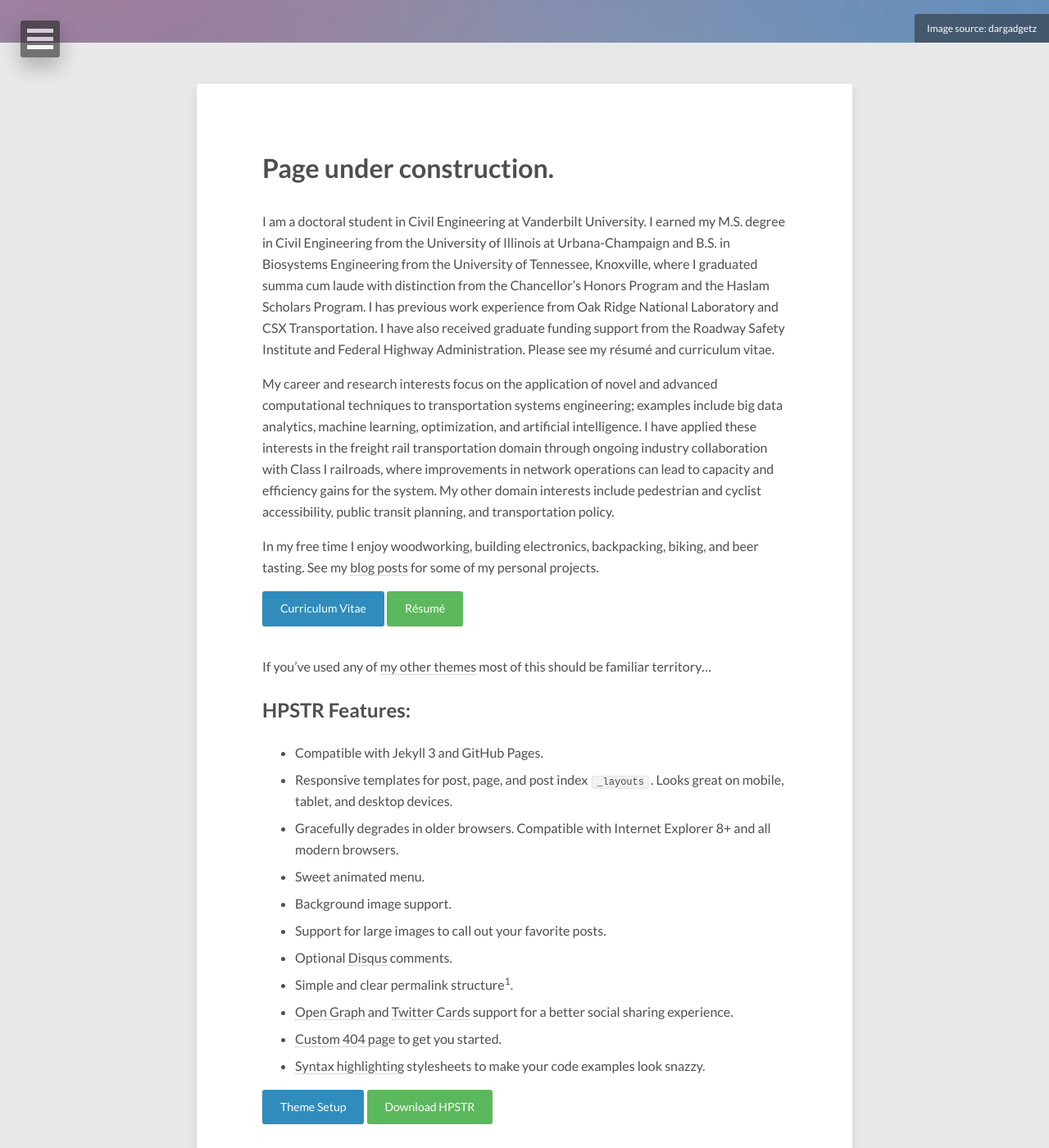
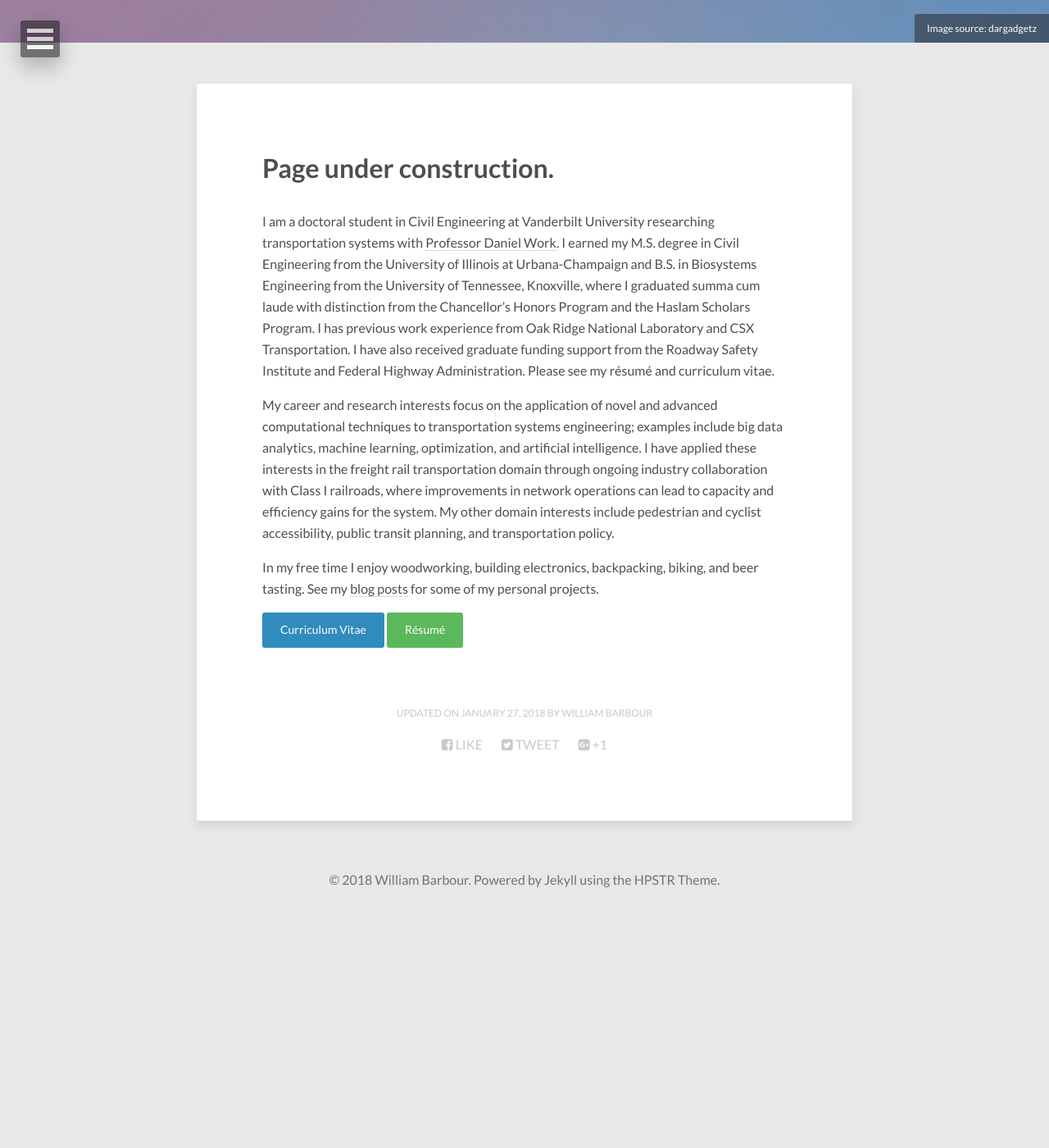
Before and after one commit to barbourww/barbourww.github.io, a Jekyll site: the page built from about/index.md, in a window 1280 px wide and 1400 px high, scrolled down 348 px. Shown: the whole window at 82% size. Built offline with Jekyll 4.4.1, drawn with Linux system fonts in a browser that asks for light colours; nearby versions of some CDN libraries; after the commit the page ends 1462 px from its top, so only the background shows below that; some of the changed text lies outside the part shown.

Commit message:
Finished out About page

```diff
--- a/about/index.md
+++ b/about/index.md
@@ -6,36 +6,15 @@ image:
   credit: dargadgetz
   creditlink: http://www.dargadgetz.com/ios-7-abstract-wallpaper-pack-for-iphone-5-and-ipod-touch-retina/
 comments: false
-modified: 2016-02-01
+modified: 2018-01-27
 ---
 
 # Page under construction.
 
-I am a doctoral student in Civil Engineering at Vanderbilt University. I earned my M.S. degree in Civil Engineering from the University of Illinois at Urbana-Champaign and B.S. in Biosystems Engineering from the University of Tennessee, Knoxville, where I graduated summa cum laude with distinction from the Chancellor’s Honors Program and the Haslam Scholars Program. I has previous work experience from Oak Ridge National Laboratory and CSX Transportation. I have also received graduate funding support from the Roadway Safety Institute and Federal Highway Administration. Please see my r&eacute;sum&eacute; and curriculum vitae.
+I am a doctoral student in Civil Engineering at Vanderbilt University researching transportation systems with [Professor Daniel Work](https://my.vanderbilt.edu/danwork/). I earned my M.S. degree in Civil Engineering from the University of Illinois at Urbana-Champaign and B.S. in Biosystems Engineering from the University of Tennessee, Knoxville, where I graduated summa cum laude with distinction from the Chancellor’s Honors Program and the Haslam Scholars Program. I has previous work experience from Oak Ridge National Laboratory and CSX Transportation. I have also received graduate funding support from the Roadway Safety Institute and Federal Highway Administration. Please see my r&eacute;sum&eacute; and curriculum vitae.
 
 My career and research interests focus on the application of novel and advanced computational techniques to transportation systems engineering; examples include big data analytics, machine learning, optimization, and artificial intelligence. I have applied these interests in the freight rail transportation domain through ongoing industry collaboration with Class I railroads, where improvements in network operations can lead to capacity and efficiency gains for the system. My other domain interests include pedestrian and cyclist accessibility, public transit planning, and transportation policy.
 
 In my free time I enjoy woodworking, building electronics, backpacking, biking, and beer tasting. See my [blog posts]({{ site.url }}/posts/) for some of my personal projects.
 
-<div markdown="0"><a href="{{ site.url }}/download/william_barbour_cv.pdf" class="btn btn-info">Curriculum Vitae</a> <a href="{{ site.url }}/download/william_barbour_cv.pdf" class="btn btn-success">R&eacute;sum&eacute;</a></div>
-
-
-If you've used any of [my other themes](http://mademistakes.com/work/jekyll-themes/) most of this should be familiar territory...
-
-## HPSTR Features:
-
-* Compatible with Jekyll 3 and GitHub Pages.
-* Responsive templates for post, page, and post index `_layouts`. Looks great on mobile, tablet, and desktop devices.
-* Gracefully degrades in older browsers. Compatible with Internet Explorer 8+ and all modern browsers.
-* Sweet animated menu.
-* Background image support.
-* Support for large images to call out your favorite posts.
-* Optional [Disqus](http://disqus.com) comments.
-* Simple and clear permalink structure[^1].
-* [Open Graph](https://developers.facebook.com/docs/opengraph/) and [Twitter Cards](https://dev.twitter.com/docs/cards) support for a better social sharing experience.
-* [Custom 404 page]({{ site.url }}/404.html) to get you started.
-* [Syntax highlighting]({{ site.url }}/code-highlighting-post/) stylesheets to make your code examples look snazzy.
-
-<div markdown="0"><a href="{{ site.url }}/theme-setup/" class="btn btn-info">Theme Setup</a> <a href="https://github.com/mmistakes/hpstr-jekyll-theme" class="btn btn-success">Download HPSTR</a></div>
-
-[^1]: Example: *domain.com/category-name/post-title*
+<div markdown="0"><a href="{{ site.url }}/download/william_barbour_cv.pdf" class="btn btn-info">Curriculum Vitae</a> <a href="{{ site.url }}/download/william_barbour_resume.pdf" class="btn btn-success">R&eacute;sum&eacute;</a></div>
```
